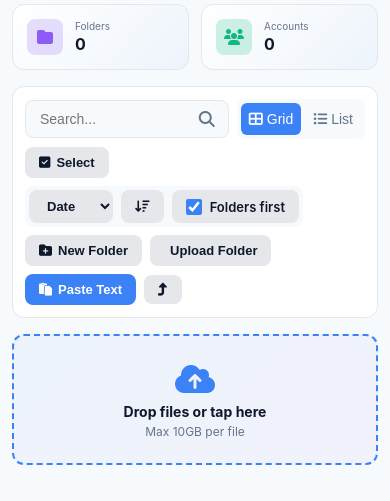
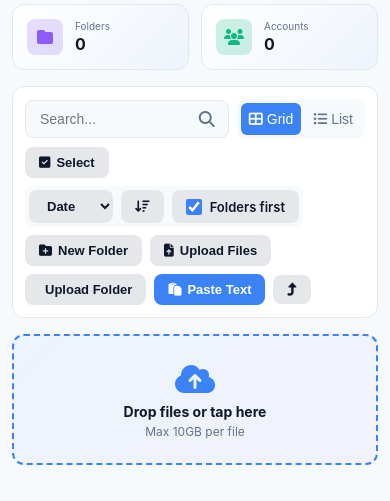
Before and after one commit to Mahmoudgomaa001/FileVault, a Flask app: page /b/ in a window 390 px wide. Shown: the part 216-717 px from the top of the page. Run offline with Flask 3, Linux system fonts and the light colour scheme; the visitor is signed in with stand-in values (Sample User, id 1); data that the repository does not hold is empty; parts of the project's set-up code (start-up, migrations or seed data) failed here and were passed over; some web fonts are replaced.

Commit message:
fix(frontend): Repair unresponsive upload buttons and FAB menu
This commit addresses several issues with the file upload user interface:

- The main "tap to upload" area was not triggering any action on click. This has been corrected to open the file selection dialog.
- The buttons within the Floating Action Button (FAB) menu were non-functional. They have been re-wired using JavaScript event listeners to ensure they correctly trigger their respective actions (upload file, upload folder, new folder, paste text).
- An "Upload Files" button has been added to the main toolbar, next to the "Upload Folder" button, to provide a more direct and visible way to initiate file uploads.

These changes improve the usability and reliability of the core upload functionality.

```diff
--- a/static/js/main.js
+++ b/static/js/main.js
@@ -512,18 +512,13 @@ function initUploadArea(){
     folderInput.addEventListener('change', fileChangeHandler, false);
   }
 
-  // When clicking the upload area, trigger folder selection, which is more versatile.
+  // When clicking the upload area, trigger file selection.
   area.addEventListener('click', (e) => {
     // Prevent the click from reaching the underlying file inputs directly
     e.preventDefault();
     e.stopPropagation();
-
-    // Trigger the folder input. Fallback to file input if it doesn't exist.
-    if (folderInput) {
-      folderInput.click();
-    } else {
-      input.click();
-    }
+    // Trigger the file input.
+    input.click();
   });
 }
 
@@ -2054,6 +2049,16 @@ function removeFileCard(rel){
         document.getElementById('clipSaveBtn')?.addEventListener('click', saveClipboardText);
         document.getElementById('clipTextInput')?.addEventListener('keydown', (e)=>{ if((e.ctrlKey||e.metaKey) && e.key==='Enter'){ e.preventDefault(); saveClipboardText(); }});
         document.getElementById('clipNameInput')?.addEventListener('keydown', (e)=>{ if(e.key==='Enter'){ e.preventDefault(); saveClipboardText(); }});
+
+        // Bind Toolbar Upload Buttons
+        document.getElementById('uploadFileBtn')?.addEventListener('click', () => document.getElementById('uploadInput')?.click());
+        document.getElementById('uploadFolderBtn')?.addEventListener('click', () => document.getElementById('uploadFolderInput')?.click());
+
+        // Bind FAB (Floating Action Button) Menu Buttons
+        document.getElementById('fabNewFolderBtn')?.addEventListener('click', showNewFolderModal);
+        document.getElementById('fabUploadFileBtn')?.addEventListener('click', () => document.getElementById('uploadInput')?.click());
+        document.getElementById('fabUploadFolderBtn')?.addEventListener('click', () => document.getElementById('uploadFolderInput')?.click());
+        document.getElementById('fabPasteTextBtn')?.addEventListener('click', openClipModal);
       }
 
       // Global initializations for all pages
--- a/templates/browse.html
+++ b/templates/browse.html
@@ -67,7 +67,8 @@
         <input type="checkbox" id="foldersFirst" style="accent-color:#3B82F6; width:16px; height:16px;"> Folders first </label>
     </div>
     <button class="btn btn-secondary" onclick="showNewFolderModal()"><i class="fas fa-folder-plus"></i> New Folder</button>
-    <button id="uploadFolderBtn" class="btn btn-secondary" onclick="document.getElementById('uploadFolderInput').click()"><i class="fas fa-folder-upload"></i> Upload Folder</button>
+    <button id="uploadFileBtn" class="btn btn-secondary"><i class="fas fa-file-upload"></i> Upload Files</button>
+    <button id="uploadFolderBtn" class="btn btn-secondary"><i class="fas fa-folder-upload"></i> Upload Folder</button>
     <button class="btn btn-primary" id="openClipBtn"><i class="fas fa-paste"></i> Paste Text</button>
     <nav class="nav-menu">
     <a class="btn btn-secondary" href=".." title="Up one folder">
@@ -181,10 +182,10 @@
 <!-- FAB -->
 <div class="fab-container">
   <div class="fab-menu" id="fabMenu">
-    <button class="fab-menu-item" onclick="showNewFolderModal()"><i class="fas fa-folder-plus"></i> New Folder</button>
-    <button class="fab-menu-item" onclick="document.getElementById('uploadInput').click()"><i class="fas fa-file-upload"></i> Upload Files</button>
-    <button class="fab-menu-item" onclick="document.getElementById('uploadFolderInput').click()"><i class="fas fa-folder-upload"></i> Upload Folder</button>
-    <button class="fab-menu-item" onclick="openClipModal()"><i class="fas fa-clipboard"></i> Paste Text</button>
+    <button id="fabNewFolderBtn" class="fab-menu-item"><i class="fas fa-folder-plus"></i> New Folder</button>
+    <button id="fabUploadFileBtn" class="fab-menu-item"><i class="fas fa-file-upload"></i> Upload Files</button>
+    <button id="fabUploadFolderBtn" class="fab-menu-item"><i class="fas fa-folder-upload"></i> Upload Folder</button>
+    <button id="fabPasteTextBtn" class="fab-menu-item"><i class="fas fa-clipboard"></i> Paste Text</button>
   </div>
   <button class="fab" onclick="toggleFabMenu()" aria-label="Open actions menu"><i class="fas fa-plus"></i></button>
 </div>
```
